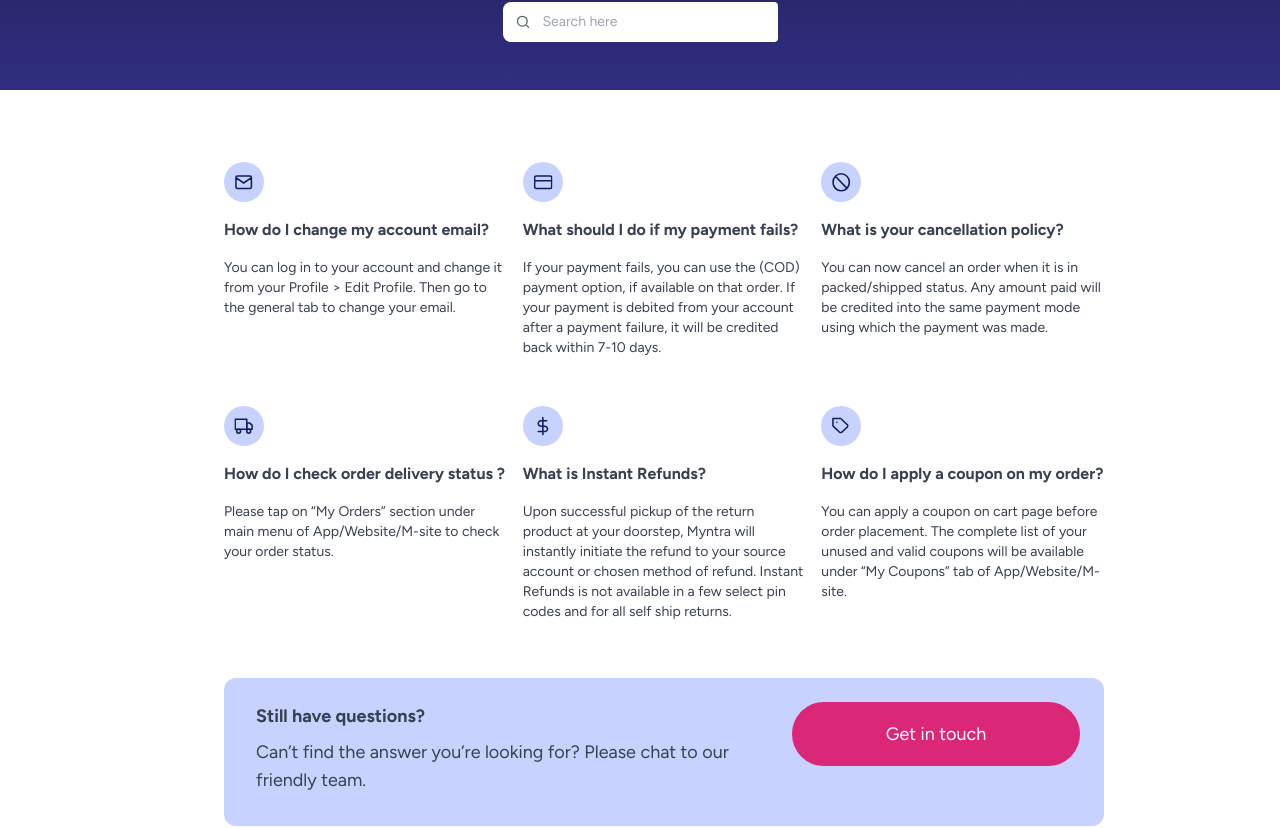
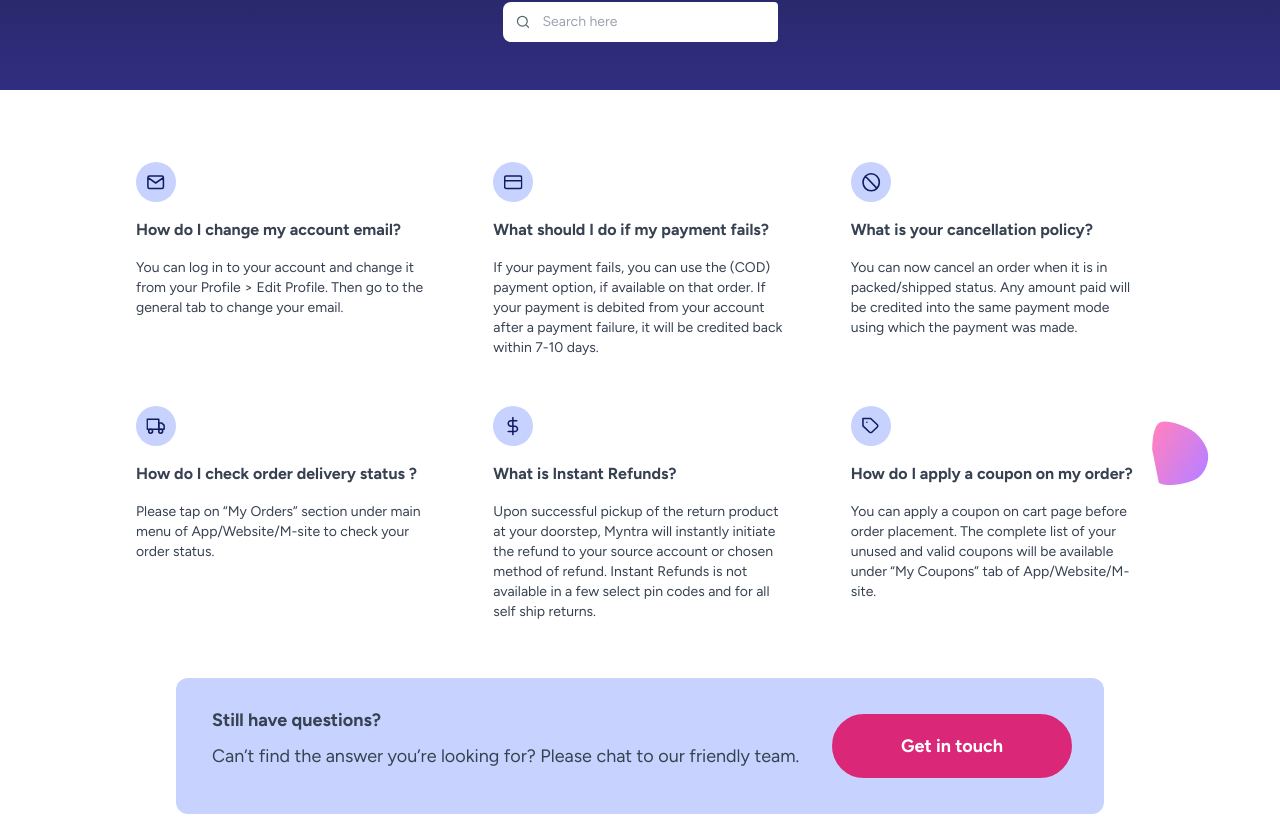
Before and after one commit to Ashu123falle/PrimeSlots, a Next.js app: page /FAQ in a window 1280 px wide. Shown: the part 304-1132 px from the top of the page. Built offline with nearby package versions, Linux system fonts and the light colour scheme.

Commit message:
adjusted margin and padding for small displays

```diff
--- a/pages/FAQ/index.js
+++ b/pages/FAQ/index.js
@@ -3,9 +3,12 @@ import Footer from '@/Components/Footer/Footer';
 import StayLoop from '@/Components/StayLoop/StayLoop';
 import Image from 'next/image';
 import Link from 'next/link';
-import React from 'react'
+import React from 'react';
+import { useMediaQuery } from 'react-responsive';
 
 const FAQ = () => {
+
+    const isSmallScreen = useMediaQuery({ maxWidth: 640 });
   return (
   <div>
     <div className='w-full h-auto p-2 px-8 pb-12 text-white bg-gradient-to-b from-gray-900 to-indigo-900 sm:px-16'>
@@ -14,16 +17,24 @@ const FAQ = () => {
       <Link href="/" className="ml-20 bg-white max-md:ml-4 ">
         <Image src='/assets/FAQlogo.png' alt="Logo" height={32} width={136.7} />
       </Link>
-      <div className="flex p-3 text-white nav-text">
+
+      {isSmallScreen ? (
+              <Image src="/assets/menu.png" width={30} height={30} alt="Subscribe" className=' filter brightness-0 invert'/>
+
+            ) : (
+               <div className="flex p-3 text-white nav-text">
       <Link href="/Marketplace" className="mx-2 text-sm sm:text-md md:text-base">Marketplace</Link>
       <Link href="/Partner" className="mx-2 text-sm sm:text-md md:text-base">Become a Partner</Link>
        </div>
+            )}
+
+
     </nav>
 
 
 
-      <div className='flex flex-col items-center flex-nowrap justify-between mx-[250px] mt-24  text-indigo-200 max-md:mx-0'>
-        <p className='text-sm h-[18px]'>FAQs</p>
+      <div className='flex flex-col items-center justify-between mt-24 text-indigo-200 flex-nowrap max-md:mx-0'>
+        <p className='text-sm  h-[18px]'>FAQs</p>
         <h1 className='py-1 my-4 text-4xl font-semibold font-playfair'>Ask us anything</h1>
         <p className='mb-4 font-sm text-light '>Have any questions? We're here to assist you.</p>
 
@@ -33,71 +44,83 @@ const FAQ = () => {
         </div>
       </div>
       </div>
-      <div className='grid grid-cols-1 gap-4 ml-56 text-gray-700 mr-44 mt-14 sm:grid-cols-2 lg:grid-cols-3 max-md:mx-4 '>
+      <div className='grid grid-cols-1 gap-4 text-gray-700 px-28 mt-14 sm:grid-cols-2 lg:grid-cols-3 max-md:px-8'>
 
-        <div className='flex-wrap w-full h-auto my-4 text-gray-700'>
+        <div className='flex-col w-full h-auto px-6 my-4 text-gray-700'>
            <span className="flex items-center justify-center w-10 h-10 bg-indigo-200 rounded-full">
             <Image src='/assets/mail.svg' width={20} height={20} alt="icon" />
            </span>
-           <h1 className='py-4 font-bold text-gray-700 '>How do I change my account email?</h1>
-           <p className='text-sm'>You can log in to your account and change it from your Profile &gt; Edit Profile. Then go to the general tab to change your email.</p>
+           <h1 className='py-4 font-bold text-gray-700 max-sm:py-2 max-sm:mx-2'>How do I change my account email?</h1>
+           <p className='text-sm '>You can log in to your account and change it from your Profile &gt; Edit Profile. Then go to the general tab to change your email.</p>
         </div>
 
-        <div className='flex-wrap w-full h-auto my-4 text-gray-700'>
+        <div className='flex-col w-full h-auto px-6 my-4 text-gray-700'>
            <span className="flex items-center justify-center w-10 h-10 bg-indigo-200 rounded-full">
             <Image src='/assets/credit-card.svg' width={20} height={20} alt="icon" />
            </span>
-           <h1 className='py-4 font-bold text-gray-700 '>What should I do if my payment fails?</h1>
-           <p className='text-sm'>If your payment fails, you can use the (COD) payment option, if available on that order. If your payment is debited from your account after a payment failure, it will be credited back within 7-10 days.</p>
+           <h1 className='py-4 font-bold text-gray-700 max-sm:py-2 max-sm:mx-2'>What should I do if my payment fails?</h1>
+           <p className='text-sm '>If your payment fails, you can use the (COD) payment option, if available on that order. If your payment is debited from your account after a payment failure, it will be credited back within 7-10 days.</p>
         </div>
 
-        <div className='flex-wrap w-full h-auto my-4 text-gray-700'>
+        <div className='flex-col w-full h-auto px-6 my-4 text-gray-700'>
            <span className="flex items-center justify-center w-10 h-10 bg-indigo-200 rounded-full">
             <Image src='/assets/slash.svg' width={20} height={20} alt="icon" />
            </span>
-           <h1 className='py-4 font-bold text-gray-700 '>What is your cancellation policy?</h1>
-           <p className='text-sm'>You can now cancel an order when it is in packed/shipped status. Any amount paid will be credited into the same payment mode using which the payment was made.</p>
+           <h1 className='py-4 font-bold text-gray-700 max-sm:py-2 max-sm:mx-2'>What is your cancellation policy?</h1>
+           <p className='text-sm '>You can now cancel an order when it is in packed/shipped status. Any amount paid will be credited into the same payment mode using which the payment was made.</p>
         </div>
 
-        <div className='flex-wrap w-full h-auto my-4 text-gray-700'>
+        <div className='flex-col w-full h-auto px-6 my-4 text-gray-700'>
            <span className="flex items-center justify-center w-10 h-10 bg-indigo-200 rounded-full">
             <Image src='/assets/truck.svg' width={20} height={20} alt="icon" />
            </span>
-           <h1 className='py-4 font-bold text-gray-700 '>How do I check order delivery status ?</h1>
-           <p className='text-sm'>Please tap on “My Orders” section under main menu of App/Website/M-site to check your order status.</p>
+           <h1 className='py-4 font-bold text-gray-700 max-sm:py-2 max-sm:mx-2'>How do I check order delivery status ?</h1>
+           <p className='text-sm '>Please tap on “My Orders” section under main menu of App/Website/M-site to check your order status.</p>
         </div>
 
-        <div className='flex-wrap w-full h-auto my-4 text-gray-700'>
+        <div className='flex-col w-full h-auto px-6 my-4 text-gray-700'>
            <span className="flex items-center justify-center w-10 h-10 bg-indigo-200 rounded-full">
             <Image src='/assets/dollar-sign.svg' width={20} height={20} alt="icon" />
            </span>
-           <h1 className='py-4 font-bold text-gray-700 '>What is Instant Refunds?</h1>
-           <p className='text-sm'>Upon successful pickup of the return product at your doorstep, Myntra will instantly initiate the refund to your source account or chosen method of refund. Instant Refunds is not available in a few select pin codes and for all self ship returns.</p>
+           <h1 className='py-4 font-bold text-gray-700 max-sm:py-2 max-sm:mx-2'>What is Instant Refunds?</h1>
+           <p className='text-sm '>Upon successful pickup of the return product at your doorstep, Myntra will instantly initiate the refund to your source account or chosen method of refund. Instant Refunds is not available in a few select pin codes and for all self ship returns.</p>
         </div>
 
-        <div className='flex-wrap w-full h-auto my-4 text-gray-700'>
+        <div className='flex-col w-full h-auto px-6 my-4 text-gray-700'>
            <span className="flex items-center justify-center w-10 h-10 bg-indigo-200 rounded-full">
             <Image src='/assets/tag.svg' width={20} height={20} alt="icon" />
            </span>
-           <h1 className='py-4 font-bold text-gray-700 '>How do I apply a coupon on my order?</h1>
-           <p className='text-sm'>You can apply a coupon on cart page before order placement. The complete list of your unused and valid coupons will be available under “My Coupons” tab of App/Website/M-site.</p>
+           <h1 className='py-4 font-bold text-gray-700 max-sm:py-2 max-sm:mx-2'>How do I apply a coupon on my order?</h1>
+           <p className='text-sm '>You can apply a coupon on cart page before order placement. The complete list of your unused and valid coupons will be available under “My Coupons” tab of App/Website/M-site.</p>
         </div>
+        <Image
+              src='/assets/Vectortop.png'
+              width={70}
+              height={70}
+              className='absolute z-10 left-[85%] sm:left-[90%] top-[-15px] md:top-[725px] w-[37px] h-[35px] md:w-[57px] md:h-[65px] max-md:sr-only sm:inline-block'
+        />
+
 
       </div>
 
-     <div className='flex h-auto mt-10 ml-56 bg-indigo-200 rounded-xl mr-44 mb-44 max-lg:flex-col max-md:mx-4 '>
-       <div className='w-full h-auto my-6 ml-8 break-normal '>
+     <div className='px-44 max-md:px-14'>
+     <div className='flex h-auto p-3 px-3 mt-10 bg-indigo-200 rounded-xl mb-44 max-lg:flex-col max-md:mx-1 max-md:px-2 max-md:mb-28'>
+       <div className='w-full h-auto px-6 py-4'>
         <h1 className='text-lg font-bold text-gray-700'>Still have questions?</h1>
         <p className='my-2 text-lg text-gray-700'>Can’t find the answer you’re looking for? Please chat to our friendly team.</p>
         </div>
-
        <button
-            className="h-16 w-72 rounded-[50px] flex-shrink-0 bg-pink-600 hover:bg-pink-800 border-pink-600 hover:border-pink-800 text-lg border-4 text-white py-1 px-1 mr-6 my-6 max-md:self-center  max-lg:self-center max-md:w-38 "
+            className=" w-80 h-16 self-center font-bold rounded-[50px]  bg-pink-600 hover:bg-pink-800 border-pink-600 hover:border-pink-800 text-lg border-4 text-white  mr-5 my-6 px-6  max-md:self-center  max-md:mx-6 max-md:w-40 "
             type="button"
           >
-            <h1 className='text-center'>Get in touch</h1>
+            Get in touch
           </button>
-     </div>
+
+
+     </div> </div>
+
+                    <Image src="/assets/VectorFAQ.png" width={80} height={40} className="absolute mt-[-5.5rem] z-3  max-lg:sr-only " />
+
 
     <StayLoop/>
     <Footer/>
```
Also changed, not shown: public/assets/menu.png (added).
